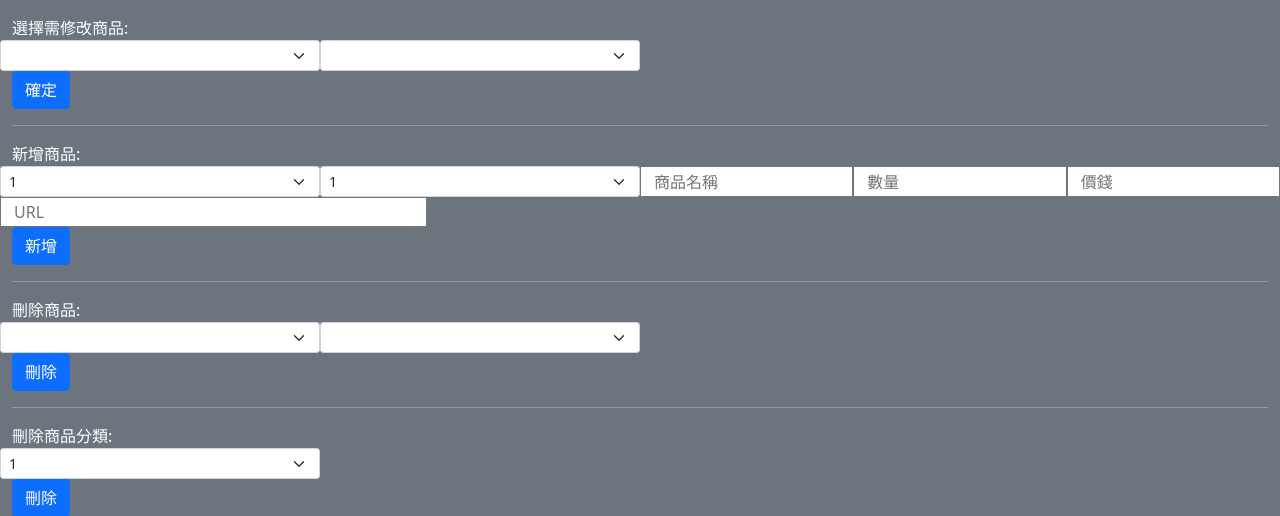
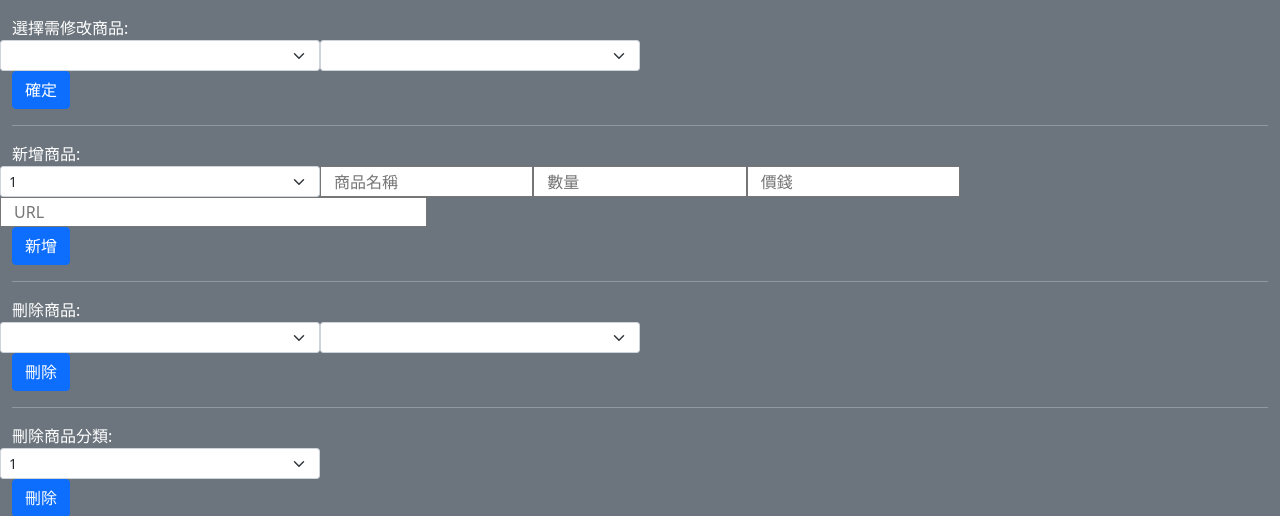
Before and after one commit to Kai5088/shopping-site, a PHP site: page /back_Manage/manager.php in a window 1280 px wide. Shown: the top 516 px of the page. Run offline with PHP 8.4, Linux system fonts and the light colour scheme; lists and menus that the app fills with data are empty.

Commit message:
Update website/back_Manage/manager.php

```diff
--- a/website/back_Manage/manager.php
+++ b/website/back_Manage/manager.php
@@ -47,23 +47,16 @@
 
 	新增商品:
 		<div class="row">
-			<select name="" class="form-select form-select-sm w-25">
-				<!-- 在架商品種類 -->
-				<option>1</option>
-				<option>2</option>
-				<option>3</option>
-			</select>
 			<select name="" class="form-select form-select-sm w-25" id="add_goods">
 				<!-- 在架商品種類 -->
 				<option>1</option>
 				<option>2</option>
 				<option value="last">新增商品分類</option>
 			</select>
+			<input type="text" name="" placeholder="新增的商品類別" class="col-sm-3" style="display:none" id="add_clasify">
 			<input type="text" name="" placeholder="商品名稱" class="col-sm-2">
 			<input type="text" name="" placeholder="數量" class="col-sm-2">
 			<input type="text" name="" placeholder="價錢" class="col-sm-2">
-			<input type="text" name="" placeholder="新增的商品類別" class="col-sm-3" style="display:none" id="add_clasify">
-
 			<input type="text" name="" placeholder="URL" class="col-sm-4">
 		</div>
 		<input type="submit" name="" value="新增" class="btn btn-primary">
```
